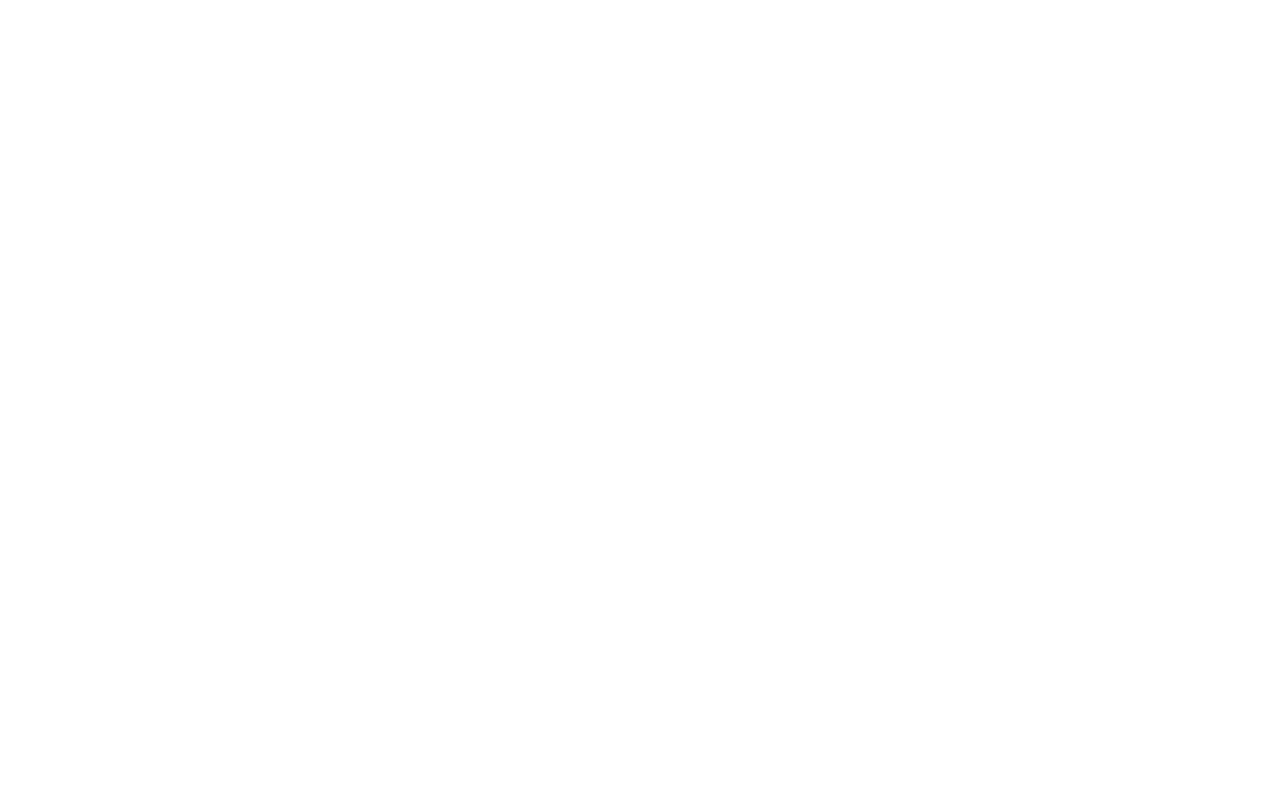
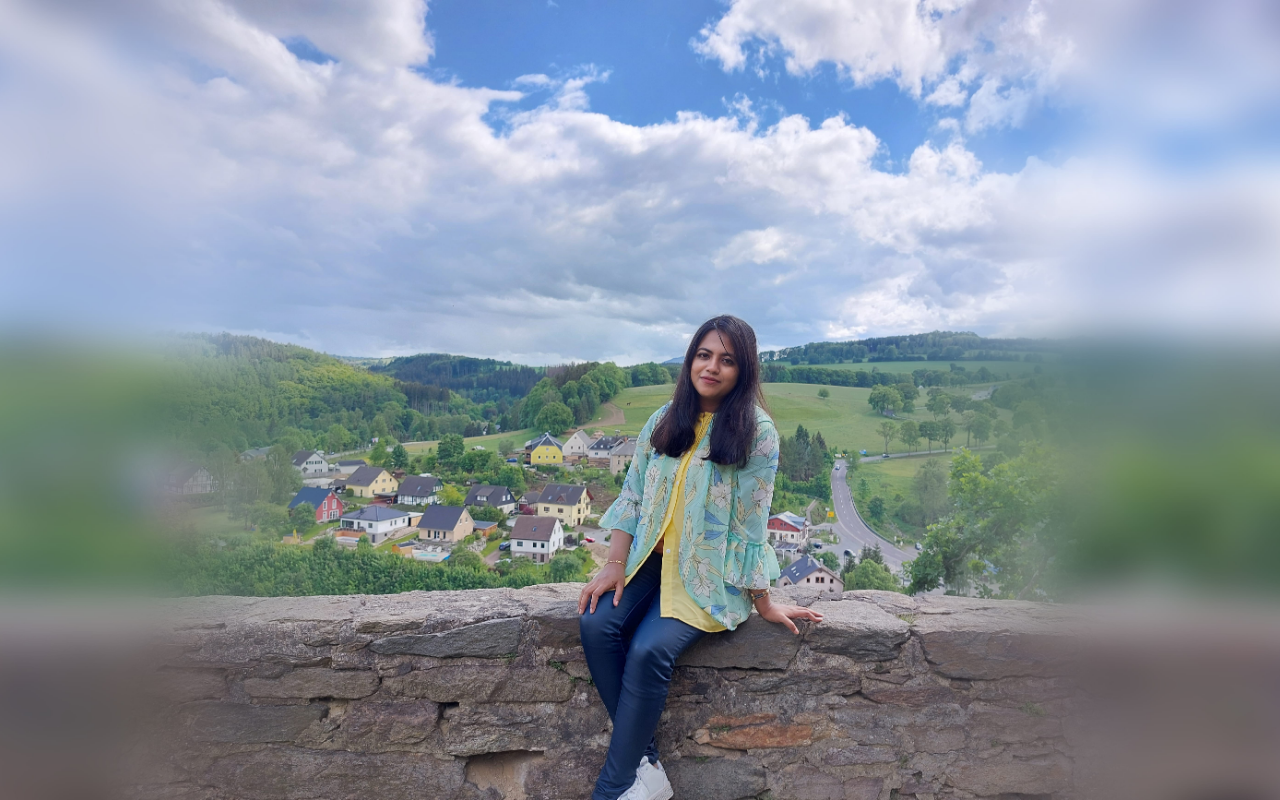
Before and after one commit to Sumaiya4949/sumaiya-sultana, a React (Create React App) app: page / in a window 1280 px wide. Built offline with nearby package versions, Linux system fonts and the light colour scheme.

Commit message:
Add background image

```diff
--- a/public/index.html
+++ b/public/index.html
@@ -9,7 +9,6 @@
       name="description"
       content="Web site created using create-react-app"
     />
-    <link rel="apple-touch-icon" href="%PUBLIC_URL%/logo192.png" />
     <!--
       manifest.json provides metadata used when your web app is installed on a
       user's mobile device or desktop. See https://developers.google.com/web/fundamentals/web-app-manifest/
--- a/src/index.tsx
+++ b/src/index.tsx
@@ -1,6 +1,6 @@
 import React from "react";
 import ReactDOM from "react-dom/client";
-import "./index.css";
+import "./styles/index.css";
 import App from "./App";
 
 const root = ReactDOM.createRoot(
--- a/src/index.css
+++ b/src/styles/index.css
@@ -5,6 +5,10 @@
     sans-serif;
   -webkit-font-smoothing: antialiased;
   -moz-osx-font-smoothing: grayscale;
+  background-image: url("../assets/images/sumu-pic.jpg");
+  background-size: cover;
+  min-height: 100vh;
+  background-position: center;
 }
 
 code {
```
Also changed, not shown: public/manifest.json, src/assets/images/sumu-pic.jpg (added).
